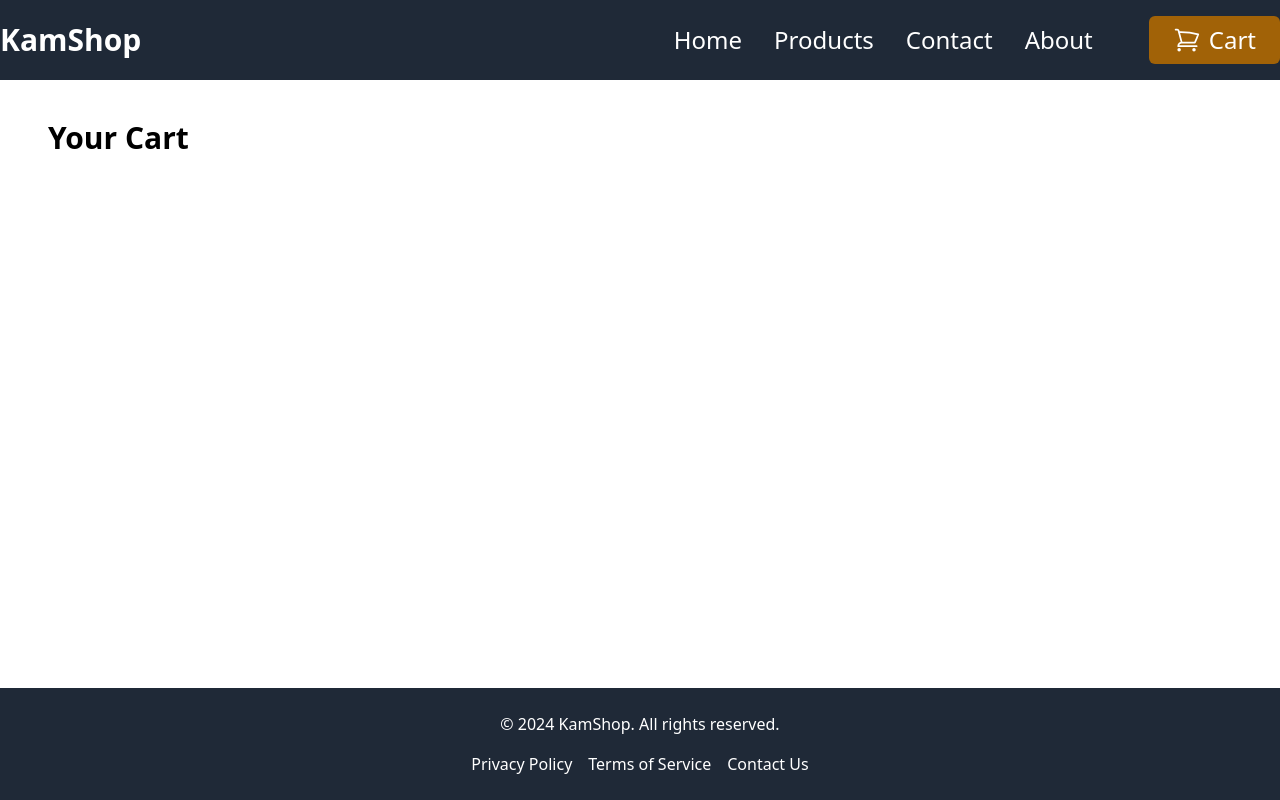
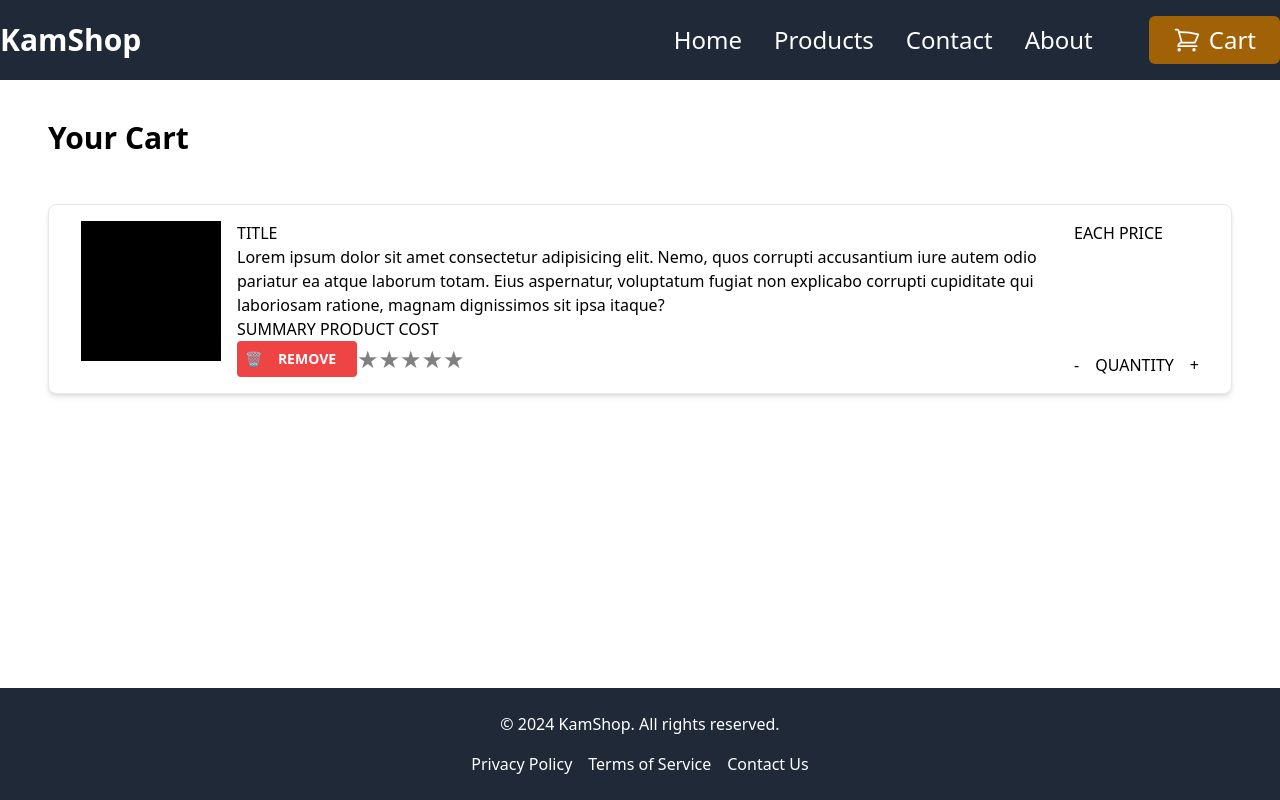
Before and after one commit to Kamildeeal/ecommerce-redux-app, a Next.js app: page /cart in a window 1280 px wide. Built offline with nearby package versions, Linux system fonts and the light colour scheme.

Commit message:
refactor button look, create example item display in cart page

```diff
--- a/app/cart/page.tsx
+++ b/app/cart/page.tsx
@@ -1,28 +1,24 @@
 "use client";
 
 import React from "react";
-import CartDetails from "@/components/CartDetails";
-import { useAppDispatch, useAppSelector } from "@/lib/hookts";
+import { useAppSelector } from "@/lib/hookts";
 import { RootState } from "@/lib/store";
 import Image from "next/image";
-import {
-  addProduct,
-  decrementProductQuantity,
-  removeProduct,
-} from "@/lib/features/products/CartProductsSlice";
+import RemoveProductButton from "@/components/buttons/RemoveProduct";
+import FullClearItemButton from "@/components/buttons/FullClearItemButton";
+import ReactStars from "react-stars";
 
 export default function cartPage() {
-  const dispatch = useAppDispatch();
   const cartProducts = useAppSelector((state: RootState) => state.cartProducts);
 
   return (
-    <div className="mx-auto py-10 px-12">
+    <div className="mx-auto py-10 px-12 ">
       <h1 className="text-3xl font-bold mb-4">Your Cart</h1>
-      <div className="flex">
+      <div className="flex flex-col">
         {cartProducts?.map((product: any) => (
           <div
             key={product.id}
-            className="w-full flex justify-between bg-white border border-gray-200 rounded-lg shadow-md overflow-hidden py-4 px-8"
+            className="w-full flex justify-between bg-white border border-gray-200 rounded-lg shadow-md overflow-hidden py-4 px-8 mt-8"
           >
             <div className="w-[100px] h-[100px] lg:min-w-[140px] lg:h-[140px]">
               <div className="relative h-full w-full ">
@@ -35,16 +31,40 @@ export default function cartPage() {
               </div>
             </div>
             <div>{product.description}</div>
-            <button
-              className="px-3 py-2 bg-red-500 text-white text-xs font-bold uppercase rounded duration-500 hover:bg-red-800"
-              onClick={() => {
-                dispatch(removeProduct(product.id));
-              }}
-            >
-              Remove
-            </button>
+            <FullClearItemButton id={product.id} />
           </div>
         ))}
+
+        <div className="w-full flex justify-between bg-white border border-gray-200 rounded-lg shadow-md overflow-hidden py-4 px-8 mt-8">
+          <div className="w-[100px] h-[100px] lg:min-w-[140px] lg:h-[140px]">
+            <div className="relative h-full w-full ">
+              <div className="bg-black h-full w-full">black</div>
+            </div>
+          </div>
+          <div className="px-4">
+            <div>TITLE</div>
+            <div>
+              Lorem ipsum dolor sit amet consectetur adipisicing elit. Nemo,
+              quos corrupti accusantium iure autem odio pariatur ea atque
+              laborum totam. Eius aspernatur, voluptatum fugiat non explicabo
+              corrupti cupiditate qui laboriosam ratione, magnam dignissimos sit
+              ipsa itaque?
+            </div>
+            <div>SUMMARY PRODUCT COST</div>
+            <div className="flex">
+              <FullClearItemButton id={1} />
+              <ReactStars count={5} size={24} color2={"#ffd700"} />
+            </div>
+          </div>
+          <div className="flex flex-col justify-between">
+            <div>EACH PRICE</div>
+            <div className="flex gap-4">
+              <button> -</button>
+              QUANTITY
+              <button> +</button>
+            </div>
+          </div>
+        </div>
       </div>
     </div>
   );
--- a/components/Display.tsx
+++ b/components/Display.tsx
@@ -19,10 +19,6 @@ const ProductList = () => {
     dispatch(fetchProducts());
   }, [dispatch]);
 
-  if (loading) {
-    return <p>Loading...</p>;
-  }
-
   if (error) {
     return <p>Error: {error}</p>;
   }
@@ -32,7 +28,9 @@ const ProductList = () => {
       <Hero />
       <div>
         {!products || products.length === 0 ? (
-          <div className="flex justify-center">Loading...</div>
+          <div className="flex justify-center text-center w-full items-center mx-auto">
+            Loading...
+          </div>
         ) : (
           <div className="grid justify-items-center sm:justify-normal grid-cols-1 md:grid-cols-2 lg:grid-cols-3 lg:px-12 gap-6 py-6 px-6 ">
             {products?.map((product: any) => (
@@ -60,7 +58,7 @@ const ProductList = () => {
                       ${product.price}
                     </span>
                   </div>
-                  <div className="flex flex-col mt-4">
+                  <div className="flex flex-col mt-4 items-center gap-2">
                     <AddProductButton
                       id={product.id}
                       title={product.title}
--- a/components/buttons/AddProduct.tsx
+++ b/components/buttons/AddProduct.tsx
@@ -22,7 +22,7 @@ const AddProductButton = ({
 
   return (
     <button
-      className="px-3 py-2 bg-green-500 text-white text-sm font-bold uppercase rounded duration-500 hover:bg-blue-800"
+      className="relative w-[7.5rem] px-3 py-2 pl-8 bg-green-500 text-white text-sm font-bold uppercase rounded duration-500 hover:bg-green-800 before:content-['🛒'] before:absolute before:left-2 before:top-1/2 before:-translate-y-1/2"
       onClick={() => {
         dispatch(
           addProduct({
@@ -35,7 +35,7 @@ const AddProductButton = ({
         );
       }}
     >
-      Add (+1)
+      Add
     </button>
   );
 };
--- a/components/buttons/FullClearItemButton.tsx
+++ b/components/buttons/FullClearItemButton.tsx
@@ -11,12 +11,12 @@ export default function FullClearItemButton({ id }: ClearCartProps) {
 
   return (
     <button
-      className="px-3 py-2 bg-red-500 text-white text-sm font-bold uppercase rounded duration-500 hover:bg-red-800"
+      className="relative w-[7.5rem]  px-3 py-2 pl-8 bg-red-500 text-white text-sm font-bold uppercase rounded duration-500 hover:bg-red-800 before:content-['🗑️'] before:absolute before:left-2 before:top-1/2 before:-translate-y-1/2"
       onClick={() => {
         dispatch(removeProduct(id));
       }}
     >
-      Clear item
+      Remove
     </button>
   );
 }
--- a/package.json
+++ b/package.json
@@ -15,12 +15,15 @@
     "next": "14.2.4",
     "react": "^18",
     "react-dom": "^18",
-    "react-redux": "^9.1.2"
+    "react-rating-stars-component": "^2.2.0",
+    "react-redux": "^9.1.2",
+    "react-stars": "^2.2.5"
   },
   "devDependencies": {
     "@types/node": "^20",
     "@types/react": "^18",
     "@types/react-dom": "^18",
+    "@types/react-stars": "^2.2.4",
     "eslint": "^8",
     "eslint-config-next": "14.2.4",
     "postcss": "^8",
```
Also changed, not shown: 1 other file (tests, documents, lock files or other folders).
